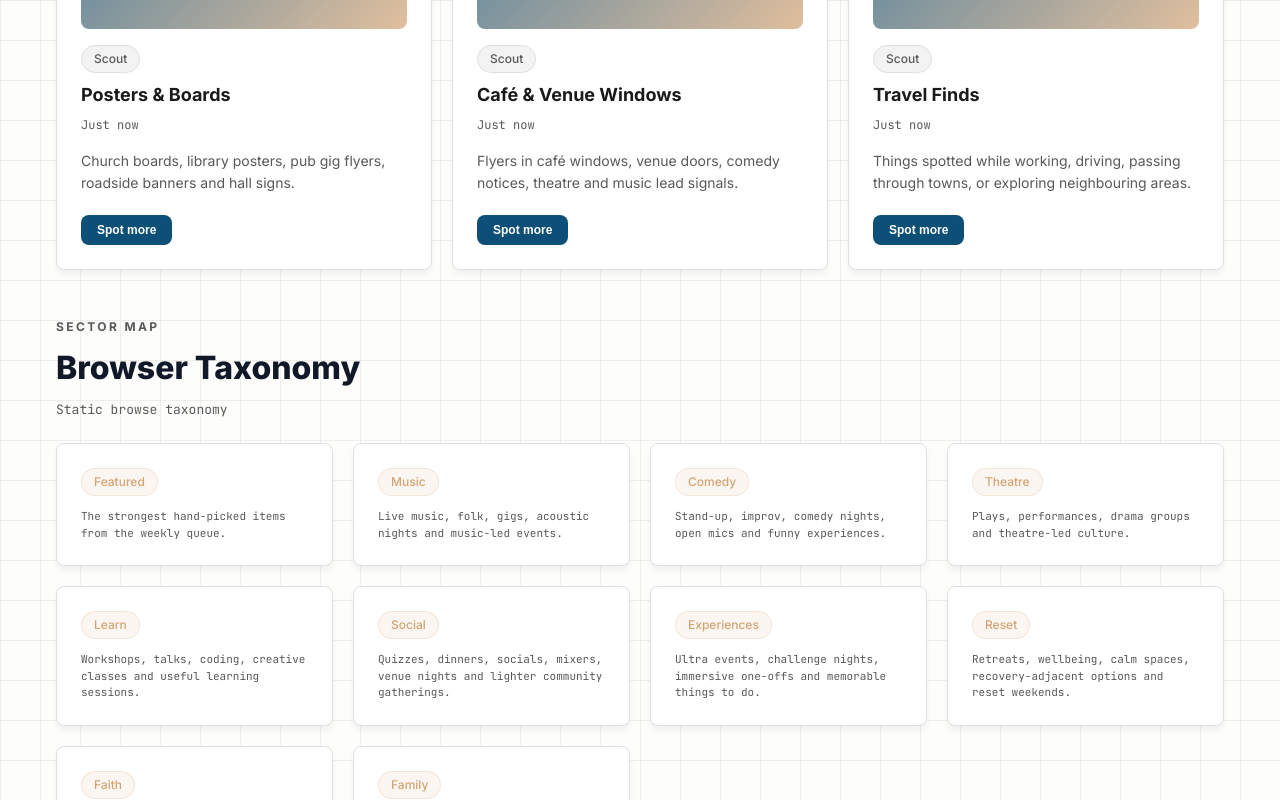
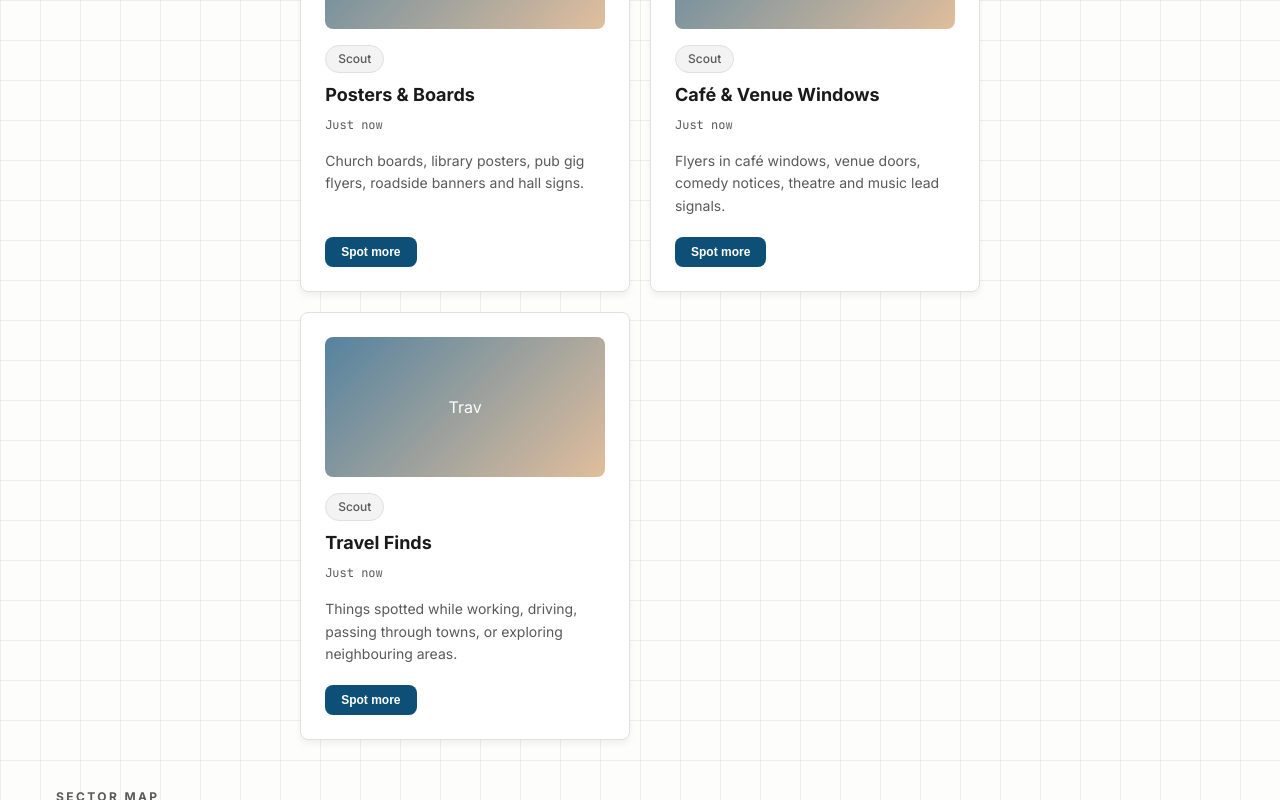
Before and after one commit to ComicCoder23/kch-radar, a React (Vite) app: page / in a window 1280 px wide. Shown: the part 2000-2800 px from the top of the page. Built offline with nearby package versions, Linux system fonts and the light colour scheme; no server answers.

Commit message:
style(kch): finalize GUI-006 mobile polish

```diff
--- a/src/components/CategoryGrid.jsx
+++ b/src/components/CategoryGrid.jsx
@@ -28,7 +28,7 @@ export default function CategoryGrid({ liveCards = [], sourceLabel = '' }) {
   const cards = liveCards.length ? buildLiveCategoryCards(liveCards) : mockQueueData.categories;
 
   return (
-    <section style={{ padding: '24px 16px' }}>
+    <section style={{ padding: '24px 16px', maxWidth: '1200px', margin: '0 auto' }}>
       <div style={{ display: 'flex', flexDirection: 'column', gap: '8px', marginBottom: '24px' }}>
         <div style={{ fontSize: '12px', textTransform: 'uppercase', letterSpacing: '0.2em', color: 'var(--kch-text-sub)', fontWeight: 700 }}>
              Sector Map
@@ -39,15 +39,13 @@ export default function CategoryGrid({ liveCards = [], sourceLabel = '' }) {
       <div style={{
         display: 'grid',
         gridTemplateColumns: 'repeat(auto-fit, minmax(240px, 1fr))',
-        gap: '20px',
-        maxWidth: '1200px',
-        margin: '0 auto'
+        gap: '20px'
       }}>
         {cards.map((item) => {
           const categoryClass = item.title.toLowerCase().includes('canal') ? 'badge-canal' : item.title.toLowerCase().includes('campsie') ? 'badge-campsie' : 'badge-sandstone';
           return (
             <article key={item.id} className="radar-card">
-              <span className={`badge ${categoryClass}`} style={{ marginBottom: '12px', display: 'inline-block' }}>{item.title}</span>
+              <span className={`badge ${categoryClass}`} style={{ marginBottom: '12px', display: 'inline-flex' }}>{item.title}</span>
               <p className="mono" style={{ margin: 0, color: 'var(--kch-text-sub)', fontSize: '11px' }}>{item.intro}</p>
             </article>
           );
--- a/src/components/LocalGuides.jsx
+++ b/src/components/LocalGuides.jsx
@@ -9,18 +9,22 @@ const guides = [
 
 export default function LocalGuides() {
   return (
-    <section>
+    <section style={{ padding: '24px 16px', maxWidth: '1200px', margin: '0 auto' }}>
       <h2 style={{ fontSize: '24px', fontWeight: 800, marginBottom: '8px' }}>Local Explorer Guides</h2>
       <p style={{ color: 'var(--kch-text-sub)', marginBottom: '24px' }}>Curated pathways through Kirkintilloch.</p>
-      <div className="local-guides-grid">
+      <div className="local-guides-grid" style={{
+          display: 'grid',
+          gridTemplateColumns: 'repeat(auto-fit, minmax(240px, 1fr))',
+          gap: '20px'
+      }}>
         {guides.map((guide, idx) => (
-          <article key={idx} className="guide-card">
+          <article key={idx} className="radar-card" style={{ display: 'flex', flexDirection: 'column' }}>
             <div className="image-placeholder" style={{ marginBottom: '16px', height: '120px' }}>KCH</div>
-            <div className="guide-header">
-              <h3>{guide.title}</h3>
+            <div style={{ marginBottom: '8px' }}>
               <span className={`badge ${guide.badge}`}>Guide</span>
             </div>
-            <p>{guide.desc}</p>
+            <h3 style={{ margin: '0 0 8px', fontSize: '18px', fontWeight: 700 }}>{guide.title}</h3>
+            <p style={{ margin: 0, color: 'var(--kch-text-sub)', fontSize: '14px', lineHeight: 1.6 }}>{guide.desc}</p>
           </article>
         ))}
       </div>
--- a/src/components/LocalSignalsFeed.jsx
+++ b/src/components/LocalSignalsFeed.jsx
@@ -15,7 +15,7 @@ export default function LocalSignalsFeed({ items = [], sourceLabel = '', onItemC
   const cards = items.map(normalizeSignal);
 
   return (
-    <section style={{ padding: '24px 16px' }}>
+    <section style={{ padding: '24px 16px', maxWidth: '1200px', margin: '0 auto' }}>
       <div style={{ display: 'flex', flexDirection: 'column', gap: '8px', marginBottom: '24px' }}>
         <div style={{ fontSize: '12px', textTransform: 'uppercase', letterSpacing: '0.2em', color: 'var(--kch-text-sub)', fontWeight: 600 }}>
              Local Discovery
@@ -26,9 +26,7 @@ export default function LocalSignalsFeed({ items = [], sourceLabel = '', onItemC
       <div style={{
         display: 'grid',
         gridTemplateColumns: 'repeat(auto-fit, minmax(280px, 1fr))',
-        gap: '20px',
-        maxWidth: '1200px',
-        margin: '0 auto'
+        gap: '20px'
       }}>
         {loading ? (
           <div className="radar-card" style={{ padding: '40px', textAlign: 'center' }}>
--- a/src/index.css
+++ b/src/index.css
@@ -197,5 +197,12 @@ button:hover {
   button, .btn-primary, .btn-secondary, .badge {
     min-height: 44px;
     padding: 12px 20px;
+    display: inline-flex;
+    align-items: center;
+    justify-content: center;
+  }
+
+  body {
+    background-size: 20px 20px;
   }
 }
```
